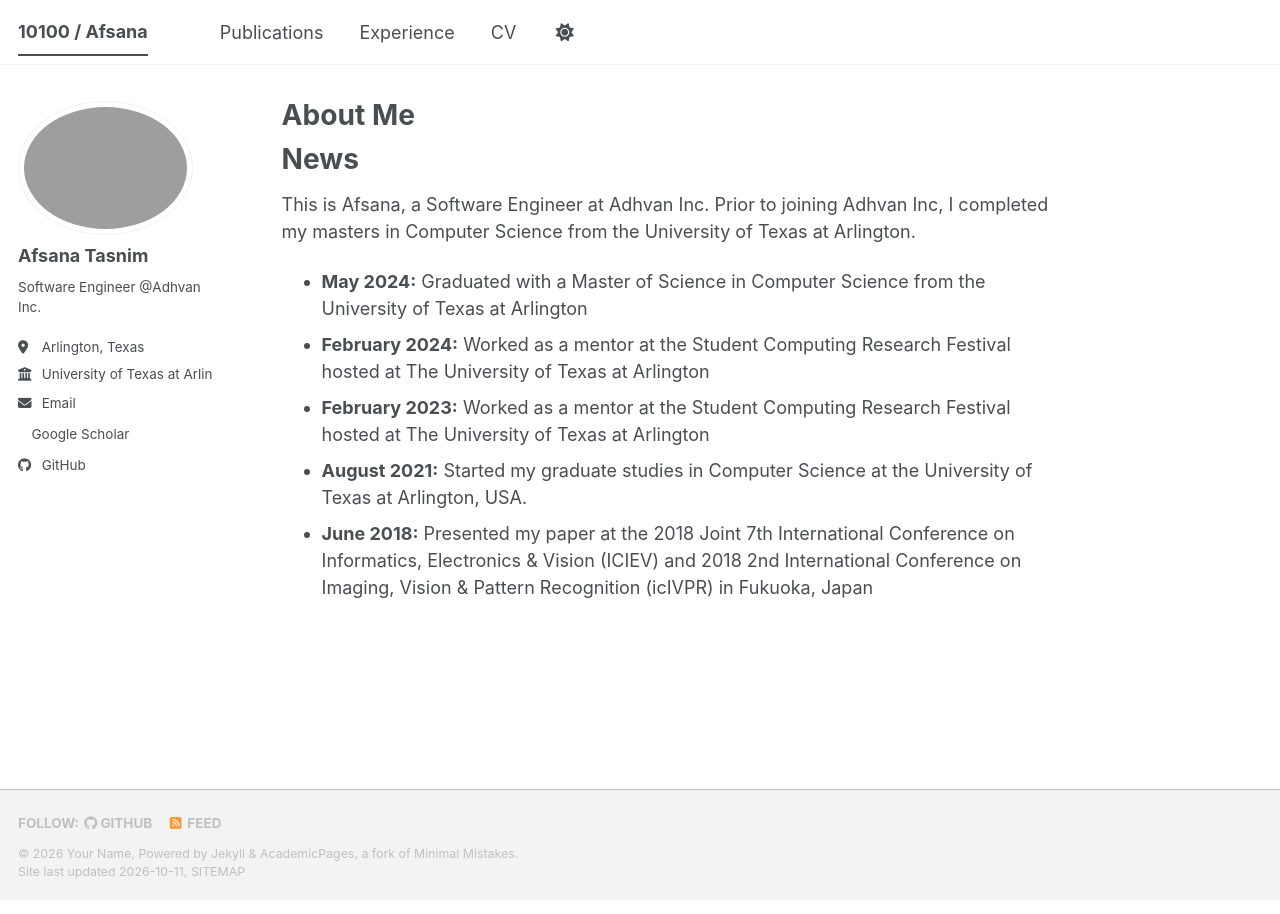
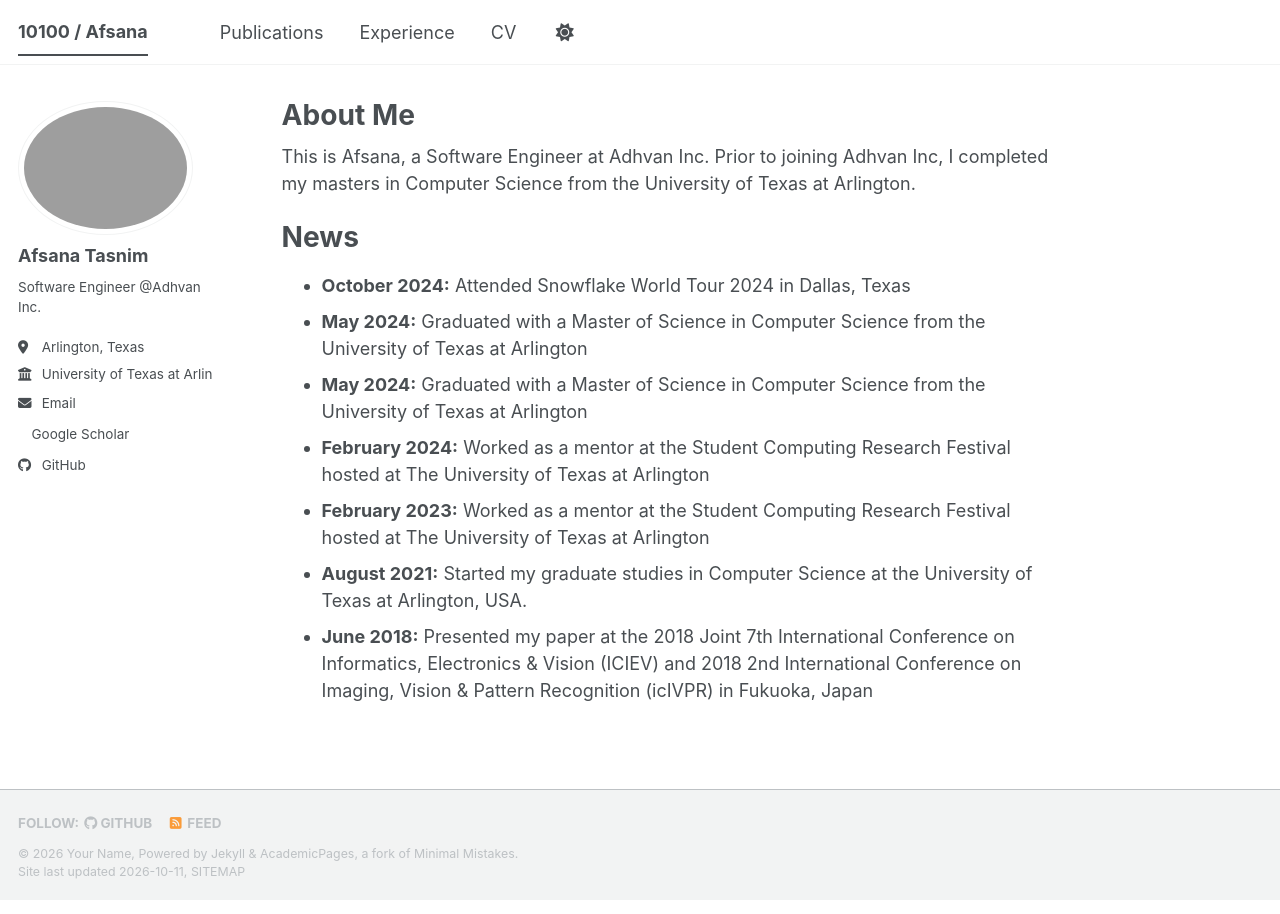
Before and after one commit to AfsanaTasnim/AfsanaTasnim.github.io, a Jekyll site: the page built from _pages/about.md, in a window 1280 px wide. Built offline with Jekyll 4.4.1, drawn with Linux system fonts in a browser that asks for light colours; a style sheet for code colours, icons or effects is not loaded.

Commit message:
Update about.md
Added recent news updates to the about page.

```diff
--- a/_pages/about.md
+++ b/_pages/about.md
@@ -7,9 +7,11 @@ redirect_from:
   - /about.html
 ---
 
-# News
 This is Afsana, a Software Engineer at Adhvan Inc. Prior to joining Adhvan Inc, I completed my masters in Computer Science from the University of Texas at Arlington.
 
+# News
+- **October 2024:** Attended Snowflake World Tour 2024 in Dallas, Texas
+- **May 2024:** Graduated with a Master of Science in Computer Science from the University of Texas at Arlington
 - **May 2024:** Graduated with a Master of Science in Computer Science from the University of Texas at Arlington
 - **February 2024:** Worked as a mentor at the Student Computing Research Festival hosted at The University of Texas at Arlington
 - **February 2023:** Worked as a mentor at the Student Computing Research Festival hosted at The University of Texas at Arlington
```
